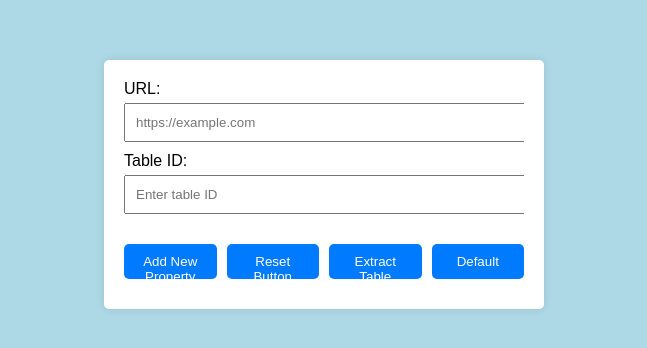
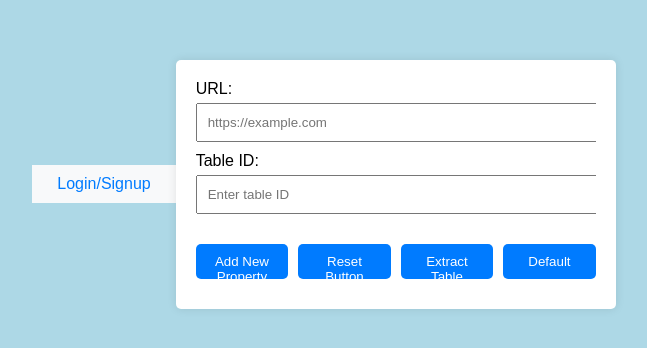
Before and after one commit to dinhminh0307/Extract-Table-Tool, a website: page frontend/index.html in a window 1280 px wide. Shown: the part 216-564 px from the top of the page, without its empty margins (316-963 px from the left). Drawn offline with Linux system fonts and the light colour scheme.

Commit message:
feat:routing login form

```diff
--- a/frontend/index.html
+++ b/frontend/index.html
@@ -7,6 +7,9 @@
     <link rel="stylesheet" href="style.css">
 </head>
 <body>
+    <div class="auth-options">
+        <a href="./login/signup.html" id="login-button">Login/Signup</a>
+    </div>
     <div class="container">
         <div class="form-container">
             <form id="urlForm">
--- a/frontend/style.css
+++ b/frontend/style.css
@@ -50,6 +50,25 @@ body {
     margin-bottom: 20px;
 }
 
+.auth-options {
+    display: flex;
+    justify-content: flex-end;
+    padding: 10px;
+    background-color: #f8f9fa; /* Light grey background */
+    vertical-align: top; /* here */
+}
+
+.auth-options a {
+    text-decoration: none;
+    color: #007bff; /* Bootstrap's default link color */
+    padding: 0 15px;
+}
+
+.auth-options a:hover {
+    text-decoration: underline;
+}
+
+
 .addPropertyButton {
     width: fit-content;
     text-align: center;
```
Also changed, not shown: frontend/login/signup.html (added, +11 -0 lines), server.js (+6 -1 lines).
